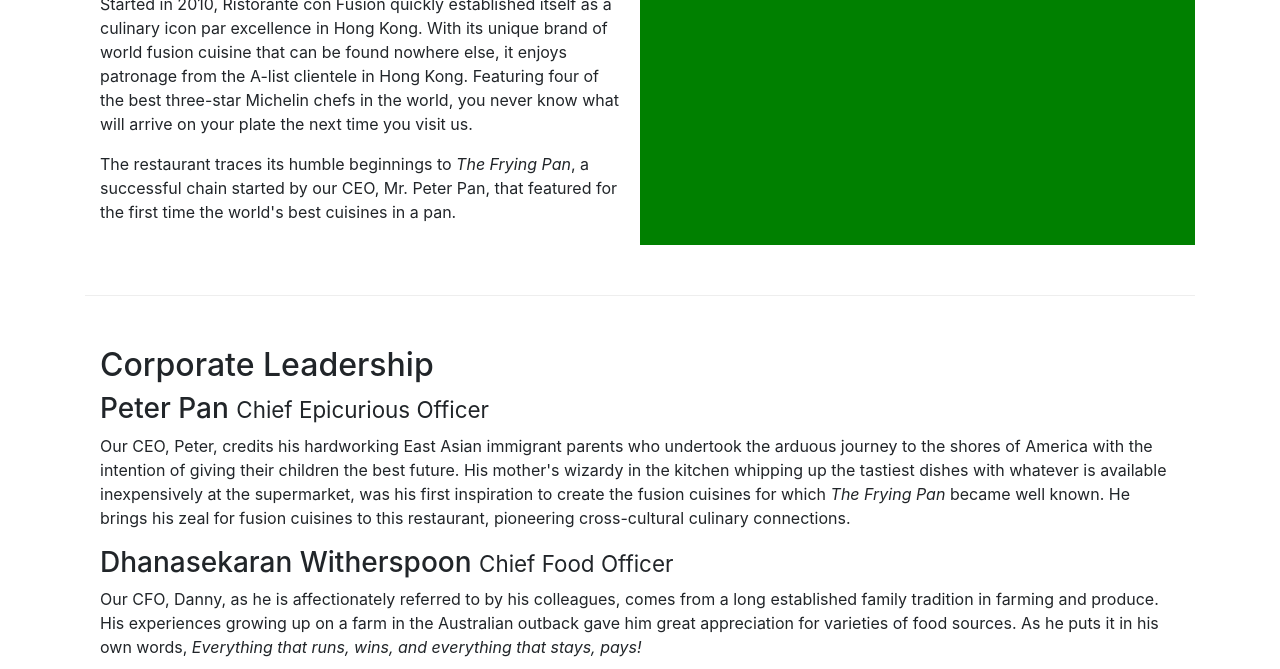
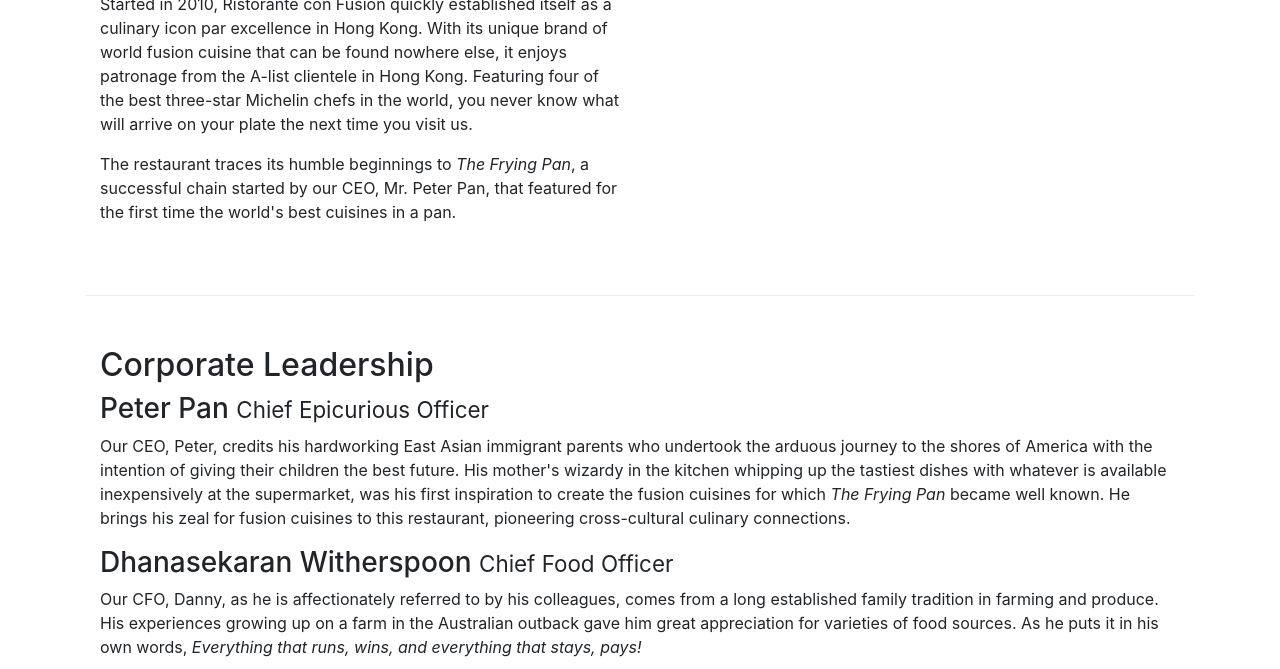
Before and after one commit to mith-iyer/Bootstrap4, a website: page aboutus.html in a window 1280 px wide. Shown: the part 431-1100 px from the top of the page. Drawn offline with nearby package versions, Linux system fonts and the light colour scheme.

Commit message:
Bootstrap Grid - Assignment - complete

```diff
--- a/aboutus.html
+++ b/aboutus.html
@@ -43,7 +43,7 @@
                 <p>Started in 2010, Ristorante con Fusion quickly established itself as a culinary icon par excellence in Hong Kong. With its unique brand of world fusion cuisine that can be found nowhere else, it enjoys patronage from the A-list clientele in Hong Kong.  Featuring four of the best three-star Michelin chefs in the world, you never know what will arrive on your plate the next time you visit us.</p>
                 <p>The restaurant traces its humble beginnings to <em>The Frying Pan</em>, a successful chain started by our CEO, Mr. Peter Pan, that featured for the first time the world's best cuisines in a pan.</p>
             </div>
-            <div class="col-sm" style="background-color: green;">
+            <div class="col-sm">
             </div>
         </div>
 
```
